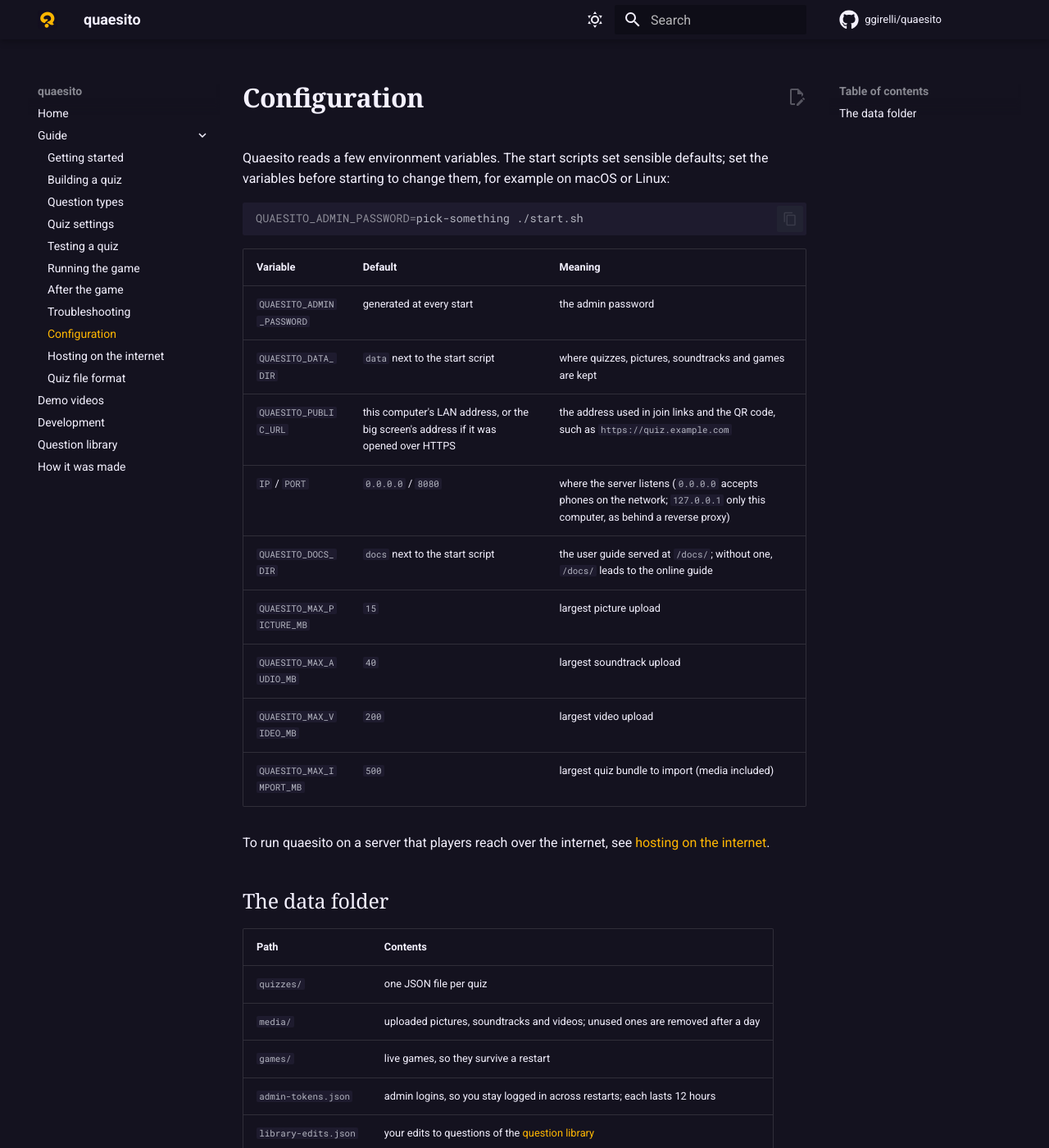
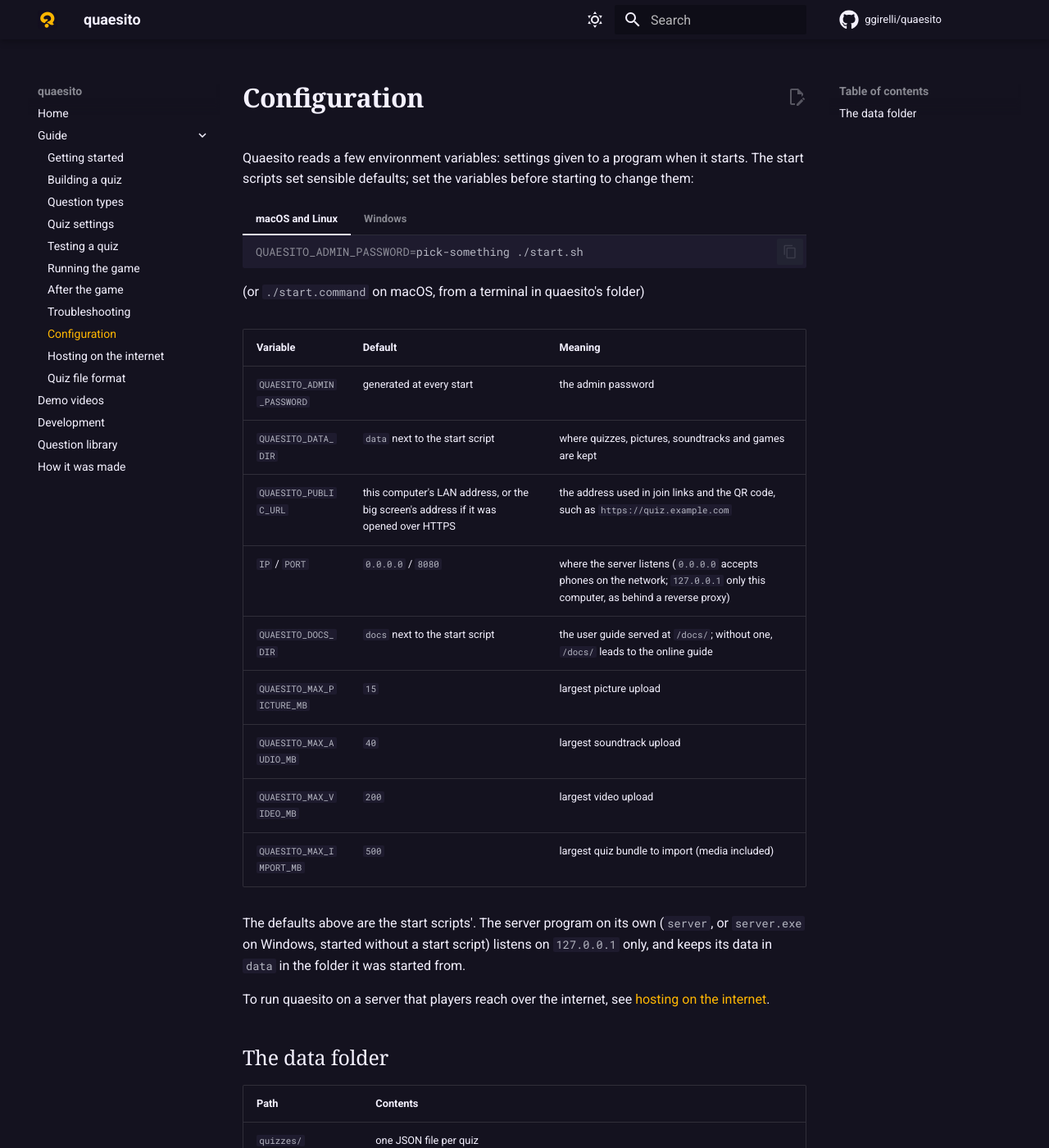
Before and after one commit to ggirelli/quaesito, an MkDocs documentation site: the page built from docs/configuration.md, in a window 1280 px wide and 1400 px high. Shown: the whole window at 82% size. Built offline with MkDocs 1.6.1 and Material for MkDocs 9.7.7, drawn with Linux system fonts in a browser that asks for light colours; plug-ins that fetch from the network failed and are left out; some of the changed text lies outside the part shown.

Commit message:
docs(config): say which defaults are the start scripts', list every data file
The server on its own listens on 127.0.0.1 and keeps its data in the working directory; the
table gave the start scripts' defaults without saying so. Adds the Windows way to set a
variable, and library-added.json, library-topics.json and demo-quiz-added to the data folder.

Co-Authored-By: Claude Opus 5.5 <noreply@anthropic.com>

````diff
--- a/docs/configuration.md
+++ b/docs/configuration.md
@@ -1,11 +1,24 @@
 # Configuration
 
-Quaesito reads a few environment variables. The start scripts set sensible defaults; set the
-variables before starting to change them, for example on macOS or Linux:
+Quaesito reads a few environment variables: settings given to a program when it starts. The start
+scripts set sensible defaults; set the variables before starting to change them:
 
-```sh
-QUAESITO_ADMIN_PASSWORD=pick-something ./start.sh
-```
+=== "macOS and Linux"
+
+    ```sh
+    QUAESITO_ADMIN_PASSWORD=pick-something ./start.sh
+    ```
+
+    (or `./start.command` on macOS, from a terminal in quaesito's folder)
+
+=== "Windows"
+
+    In a Command Prompt, in quaesito's folder:
+
+    ```bat
+    set QUAESITO_ADMIN_PASSWORD=pick-something
+    start.bat
+    ```
 
 | Variable | Default | Meaning |
 |---|---|---|
@@ -19,6 +32,10 @@ QUAESITO_ADMIN_PASSWORD=pick-something ./start.sh
 | `QUAESITO_MAX_VIDEO_MB` | `200` | largest video upload |
 | `QUAESITO_MAX_IMPORT_MB` | `500` | largest quiz bundle to import (media included) |
 
+The defaults above are the start scripts'. The server program on its own (`server`, or
+`server.exe` on Windows, started without a start script) listens on `127.0.0.1` only, and keeps
+its data in `data` in the folder it was started from.
+
 To run quaesito on a server that players reach over the internet, see
 [hosting on the internet](deployment.md).
 
@@ -30,4 +47,10 @@ To run quaesito on a server that players reach over the internet, see
 | `media/` | uploaded pictures, soundtracks and videos; unused ones are removed after a day |
 | `games/` | live games, so they survive a restart |
 | `admin-tokens.json` | admin logins, so you stay logged in across restarts; each lasts 12 hours |
-| `library-edits.json` | your edits to questions of the [question library](building-a-quiz.md#the-question-library) |
+| `library-edits.json` | your edits to questions of the [question library](question-library.md#fixing-a-question) |
+| `library-added.json` | questions [saved to the library](question-library.md#saving-questions-to-the-library) from your quizzes |
+| `library-topics.json` | categories and topics [you added](building-a-quiz.md#category-and-topic) |
+| `demo-quiz-added` | a marker that the Demo quiz was added once; delete it to have the Demo quiz added again (only into an empty quiz list) |
+
+Copy the whole folder to back everything up or move it to another computer; see
+[backing up and restoring](troubleshooting.md#backing-up-and-restoring).
````
